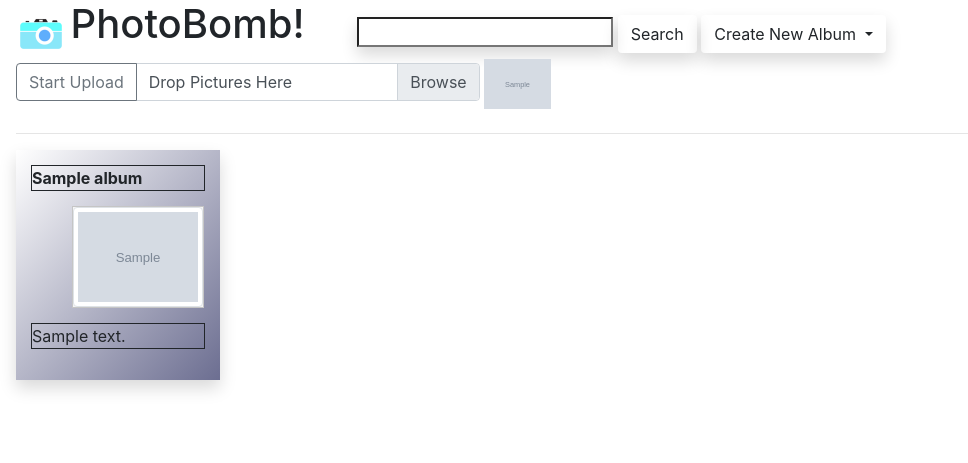
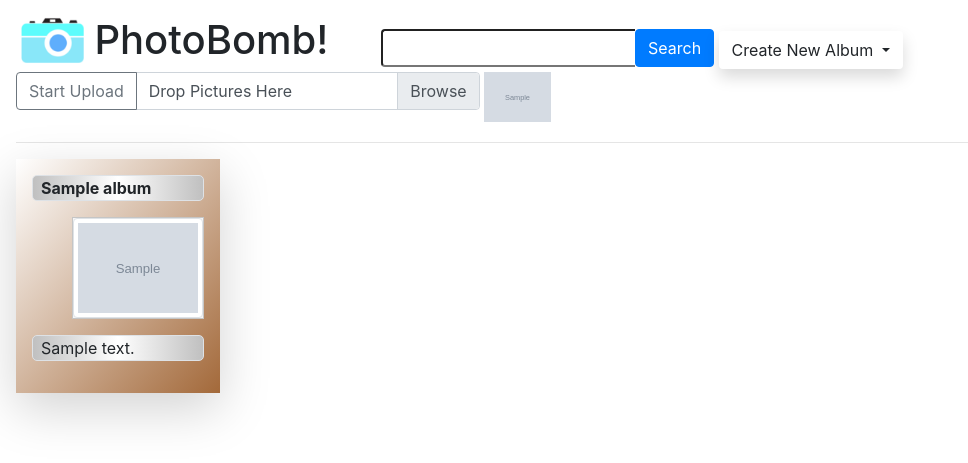
Before and after one commit to pbleile/SoloProject, a Flask app: page /user in a window 1280 px wide. Shown: the top 463 px of the page, without its empty margins (0-968 px from the left). Run offline with Flask 2, Linux system fonts and the light colour scheme; the visitor is signed in with stand-in values (Sample User, id 1); tables that the repository leaves empty hold one stand-in row (values such as "Sample post"); grey boxes marked "Sample" are stand-in pictures; parts of the project's set-up code (start-up, migrations or seed data) failed here and were passed over; some libraries are stand-ins or nearby versions.

Commit message:
updated dashboard visuals

```diff
--- a/app.py
+++ b/app.py
@@ -17,3 +17,5 @@ if __name__=="__main__":
 # 2. Drag zoomed in pic around inside div
 # 3. Choose Copy or Move pictures between albums without re-upload
 # 4. Play album (also set playback speed, turn photo name/descripton on/off).
+# 5. Delete pictures from dashboard page.
+# 6. Delete an album from the dashboard page.
--- a/models.py
+++ b/models.py
@@ -20,7 +20,7 @@ album_has_pictures=db.Table('album_has_pictures',
 
 class Album_to_Pic:
     # This class is a workaround to access the extra data in the album_has_pictures many to many Table.
-    # This was not the best solution to this.  See the section on Association Object:
+    # This was not the best solution.  For a better one, see the section on Association Object:
     # https://docs.sqlalchemy.org/en/latest/orm/basic_relationships.html#relationships-many-to-many
     Base = automap_base()
     engine=db.session.get_bind()
--- a/static/dashboard.css
+++ b/static/dashboard.css
@@ -1,6 +1,11 @@
 .nav-thumbnail{
     height: 50px;
+    /* outline:1px solid; */
+    vertical-align: top;
 }
+/* h1{
+    outline:1px solid;
+} */
 .img-thumbnail{
     height: 100px;
 }
@@ -14,10 +19,16 @@
 .album p{
     min-width: 100px;
     min-height: 24px;
-    outline: 1px solid;
+    /* outline: 1px solid; */
+    /* color:white; */
+    /* background-color: rgba(0, 0, 0, 0.45); */
+    background-image: linear-gradient(to right, silver,white,silver);
+    /* border:1px solid grey; */
+    border-radius: 5px;
+    /* box-shadow: 10px 10px 5px #888888; */
 }
 .active_album{
-    background-image: linear-gradient(to bottom right, rgb(255, 255, 255), rgb(108, 110, 145));
+    background-image: linear-gradient(to bottom right, rgb(255, 255, 255), rgb(163, 105, 58));
 }
 .ui-sortable-placeholder{
     vertical-align: top;
--- a/static/dashboard.js
+++ b/static/dashboard.js
@@ -3,9 +3,11 @@ $(function(){
     $('#albums').on('click','.album',function(){
         console.log("album click")
         // remove active_album class from wherever it is
+        $('.active_album').attr('title','Click to make this album the target.')
         $('.active_album').removeClass('active_album');
         // add active_album class to this
         $(this).addClass('active_album');
+        $(this).attr('title','Active album: Uploads will appear here.');
         // set the file upload target album to the active album's id, update the upload labeling
         $("#active_album_input").val($(this).attr("album_id"));
         let file_count=$('.custom-file-input')[0].files.length;
--- a/templates/dashboard.html
+++ b/templates/dashboard.html
@@ -4,6 +4,8 @@
     <meta charset="UTF-8">
     <meta name="viewport" content="width=device-width, initial-scale=1.0">
     <meta http-equiv="X-UA-Compatible" content="ie=edge">
+    <meta name="description" content="PhotoBomb! Dashboard">
+    <meta name="author" content="Pierre Bleile">
 
     <!-- bootstrap css cdn -->
     <link rel="stylesheet" href="https://stackpath.bootstrapcdn.com/bootstrap/4.3.1/css/bootstrap.min.css" integrity="sha384-ggOyR0iXCbMQv3Xipma34MD+dH/1fQ784/j6cY/iJTQUOhcWr7x9JvoRxT2MZw1T" crossorigin="anonymous">
@@ -25,15 +27,19 @@
     <title>PhotoBomb! Dashboard</title>
 </head>
 <body>
-    <div id="wrapper" class="mx-3">
+    <div id="wrapper" class="m-3">
         <div id="header" >
             <img class="nav-thumbnail" src="../static/camera-icon-th.png" alt="PhotoBomb! logo">
             <h1 class="d-inline-block">PhotoBomb!</h1>
-            <form id="picture_search" action="/search" method="POST" class="input-group-btn d-inline-block">
-                <input class="ml-5 b4-s shadow" type="text" name="search_str">
-                <button class="btn btn-default shadow" type="submit">Search</button>
+            <!-- Search -->
+            <form id="picture_search" action="/search" method="POST" class="input-group-btn d-inline-block" title="Seach for title or description">
+                <div class="input-group">
+                    <input class="ml-5 b4-s rounded-left border-right-0" type="text" name="search_str">
+                    <button class="btn btn-primary rounded-right" type="submit">Search</button>
+                </div>
             </form>
             <!-- <nav class="navbar navbar-expand-lg navbar-light bg-light"> -->
+            <!-- Create New Album Drop Down -->
             <div class="dropdown d-inline">
                 <button class="btn shadow dropdown-toggle" type="button" id="dropdownMenuButton" data-toggle="dropdown" aria-haspopup="true" aria-expanded="false">
                     Create New Album
@@ -41,8 +47,8 @@
                 <div class="dropdown-menu" >
                     <form class="px-4 py-3" action="/create_album" method="POST">
                         <div class="form-group">
-                            <label for="new_album">Create Album</label>
-                            <input type="text" name="name" class="form-control" id="album_name" placeholder="Album Name" >
+                            <label for="new_album">New Album Name</label>
+                            <input type="text" name="name" class="form-control" id="album_name" placeholder="What you want to call it..." >
                         </div>
                         <div class="form-group">
                             <label for="album_description">Description</label>
@@ -102,15 +108,18 @@
                     {% set active_album="" %}
                     {% if album.user.active_album==album.id: %}
                         {% set active_album="active_album" %}
+                        {% set album_title="Active album: Uploads will appear here." %}
+                    {% else %}
+                        {% set album_title="Click to make this album the target" %}
                     {% endif %}
-                    <div class="album d-inline-block shadow p-3 mr-3 mb-3 {{active_album}}" album_id="{{album.id}}" title="Click to make this album the target">
-                        <p class="font-weight-bold album_name" album_id="{{album.id}}" title="Double click to change">{{album.name}}</p>
+                    <div class="album d-inline-block shadow-lg p-3 mr-3 mb-3 {{active_album}}" album_id="{{album.id}}" title="{{album_title}}">
+                        <p class="font-weight-bold album_name pl-2 border" album_id="{{album.id}}" title="Album Name:  Double click to change">{{album.name}}</p>
                         <ul class="sortable" album_id="{{album.id}}">
                             {% for picture in album.pictures %}
                             <li class="d-inline-block ui-state-default" picture_id="{{picture.id}}" title="Click to View"><a href="/photos/{{picture.id}}"><img class="img-thumbnail album_pic" src="/UserFiles/thumbnails/{{picture.file_path}}" alt="{{picture.name}}"></a></li>
                             {% endfor %}
                         </ul>
-                        <p class="album_description" album_id="{{album.id}}" title="Double click to change">{{album.description}}</p>
+                        <p class="album_description pl-2 border" album_id="{{album.id}}" title="Album Description:  Double click to change">{{album.description}}</p>
                     </div>
                 {% endif %}
             {% endfor %}
--- a/templates/register.html
+++ b/templates/register.html
@@ -4,6 +4,9 @@
     <meta charset="UTF-8">
     <meta name="viewport" content="width=device-width, initial-scale=1.0">
     <meta http-equiv="X-UA-Compatible" content="ie=edge">
+    <meta name="description" content="PhotoBomb! Photo repository and viewer">
+    <meta name="keywords"   content="photo, repository, viewer, organizer">
+    <meta name="author" content="Pierre Bleile">
     <link href="https://stackpath.bootstrapcdn.com/bootstrap/4.3.1/css/bootstrap.min.css" rel="stylesheet" integrity="sha384-ggOyR0iXCbMQv3Xipma34MD+dH/1fQ784/j6cY/iJTQUOhcWr7x9JvoRxT2MZw1T" crossorigin="anonymous">
     <link rel="stylesheet" type="text/css" href="{{url_for('static',filename='register.css')}}">
     <title>PhotoBomb!</title>
```
Also changed, not shown: static/camera-icon-th.png, 1 other file.
